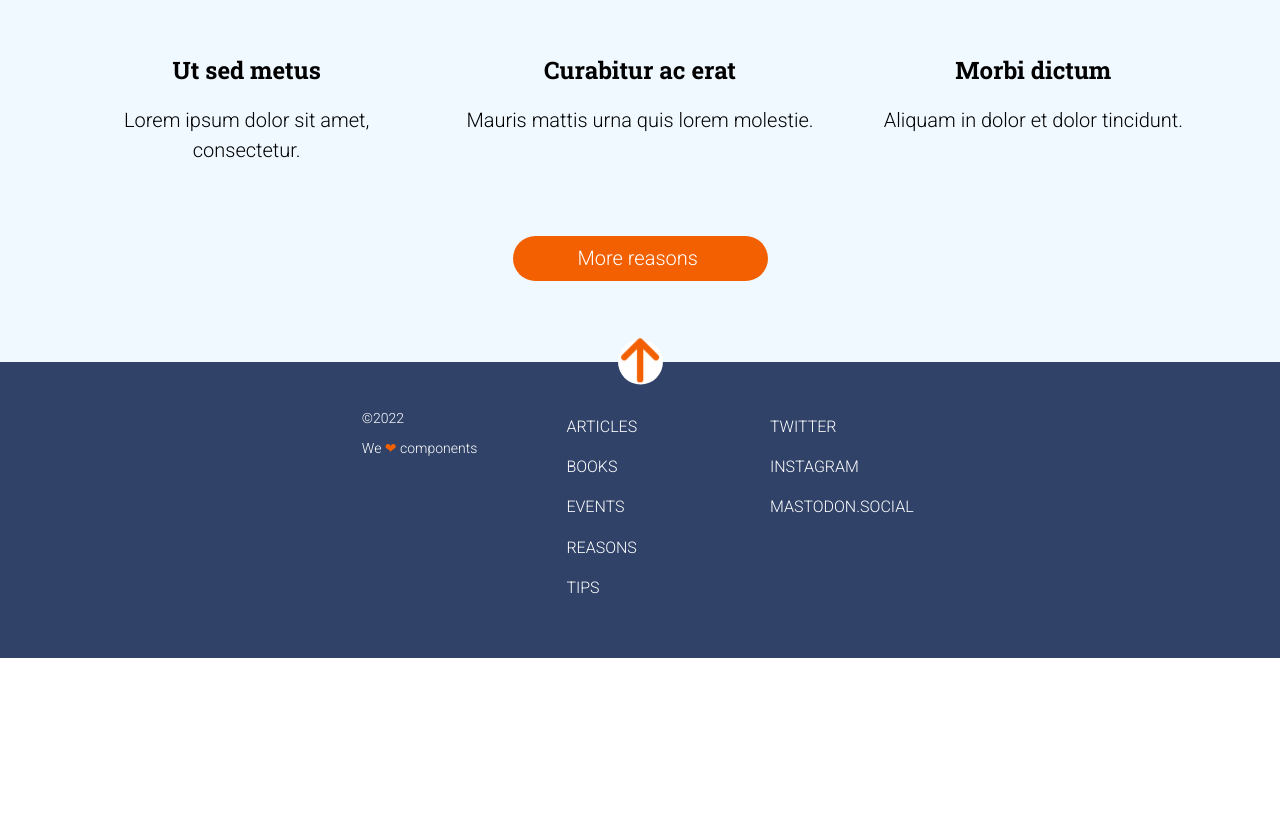
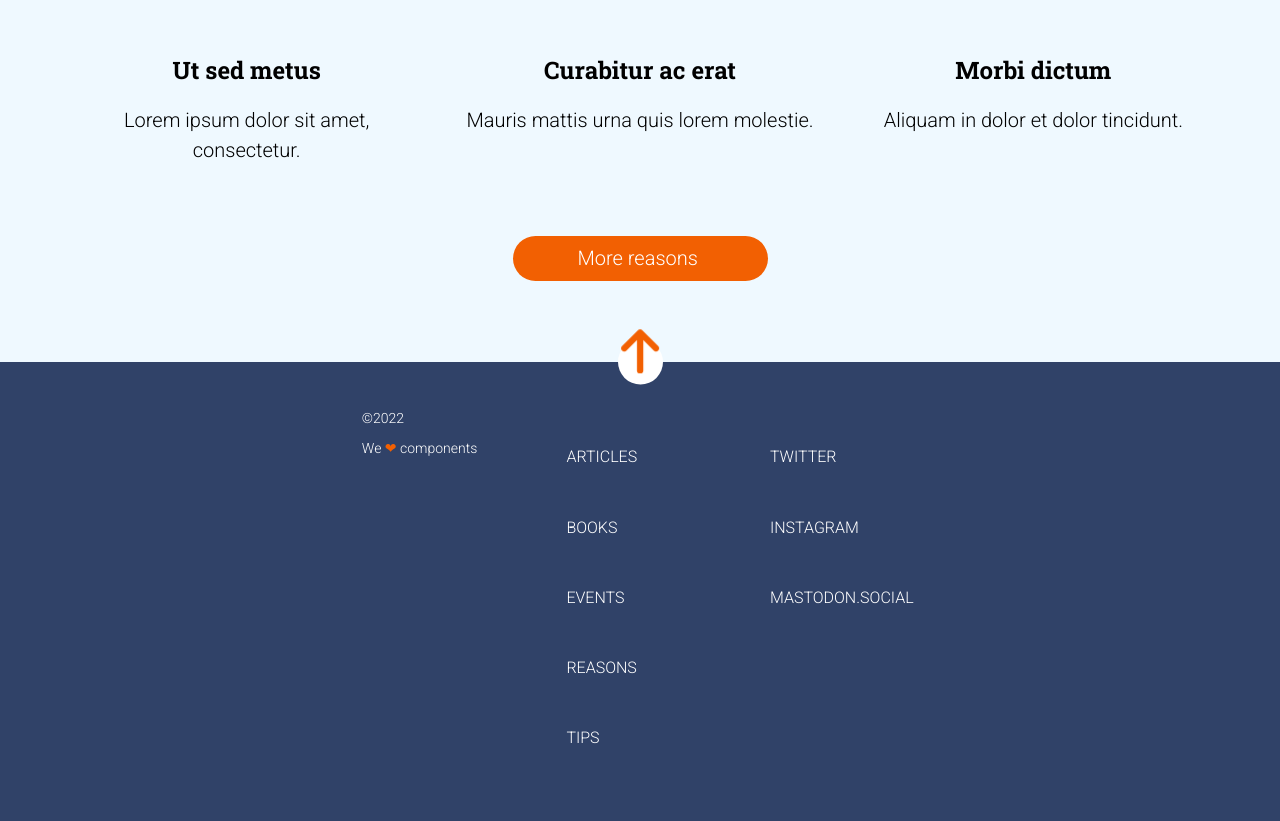
Before and after one commit to Adalab/modulo-1-evaluacion-final-Luciakestel, a website: page docs/index.html in a window 1280 px wide. Shown: the part 1199-2020 px from the top of the page. Before the commit the page ends 1857 px from the top, so only its background shows below. Drawn offline with nearby package versions, Linux system fonts and the light colour scheme; files that its build step writes are made by us from their sources.

Commit message:
Update links

```diff
--- a/src/scss/layout/_footer.scss
+++ b/src/scss/layout/_footer.scss
@@ -17,9 +17,6 @@
     display: flex;
     justify-content: center;
 
-    &-link {
-      align-self: center;
-    }
     &-img {
       @keyframes move {
         0% {
@@ -102,3 +99,14 @@
     margin-right: 300px;
   }
 }
+.link {
+  align-self: center;
+  text-decoration: none;
+  font-family: $font;
+  font-size: 16px;
+  line-height: 1.88;
+  text-align: center;
+  color: $colorWhite;
+  text-transform: uppercase;
+  padding: 5px;
+}
```
Also changed, not shown: src/html/partials/list-element.html (+1 -1 lines).
